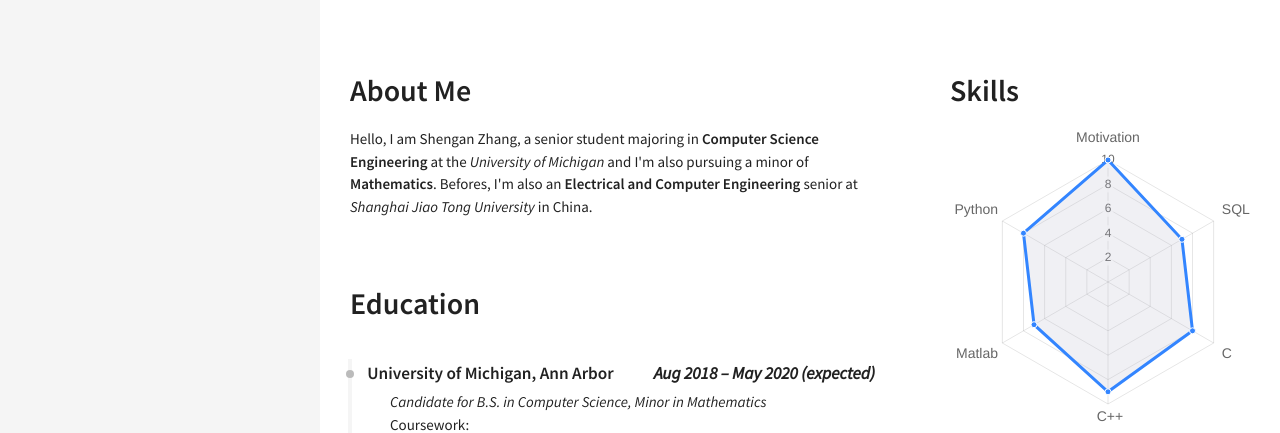
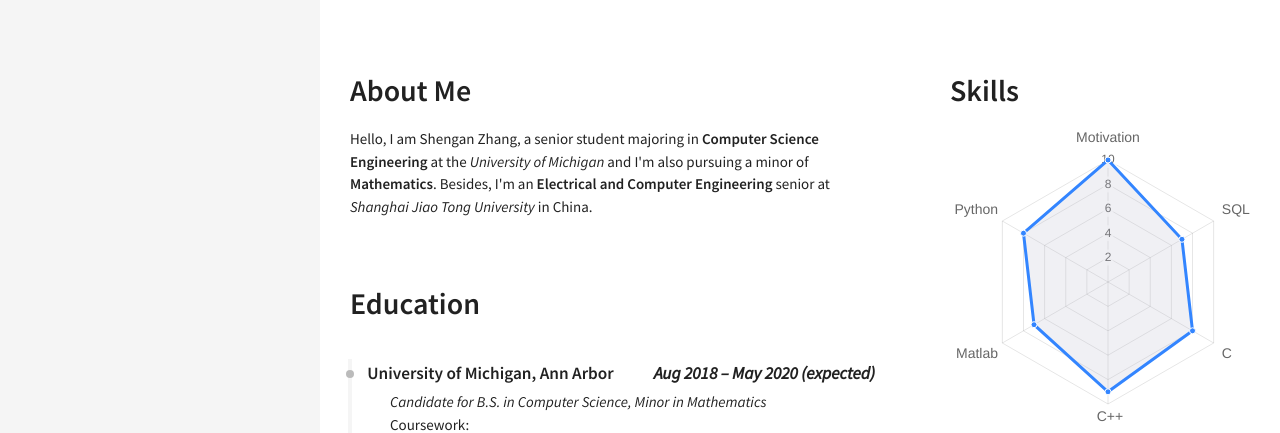
Before and after one commit to shenganzhang/shenganzhang.github.io, a Jekyll site: the page built from index.html, in a window 1280 px wide. Shown: the top 433 px of the page. Built offline with Jekyll 4.4.1, drawn with Linux system fonts in a browser that asks for light colours; nearby versions of some CDN libraries.

Commit message:
Update about.html

```diff
--- a/_includes/sections/about.html
+++ b/_includes/sections/about.html
@@ -4,6 +4,6 @@
     Hello, I am Shengan Zhang, a senior student majoring in
     <b>Computer Science Engineering</b> at the <i>University of Michigan</i> and I'm
     also pursuing a minor of <b>Mathematics</b>.
-    Befores, I'm also an <b>Electrical and Computer Engineering</b>
+    Besides, I'm an <b>Electrical and Computer Engineering</b>
     senior at <i>Shanghai Jiao Tong University</i> in China.
 </div>
```
